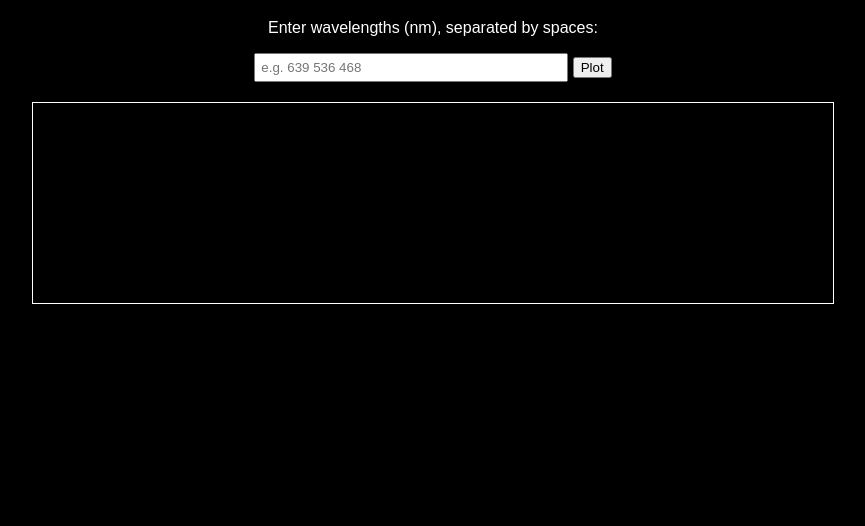
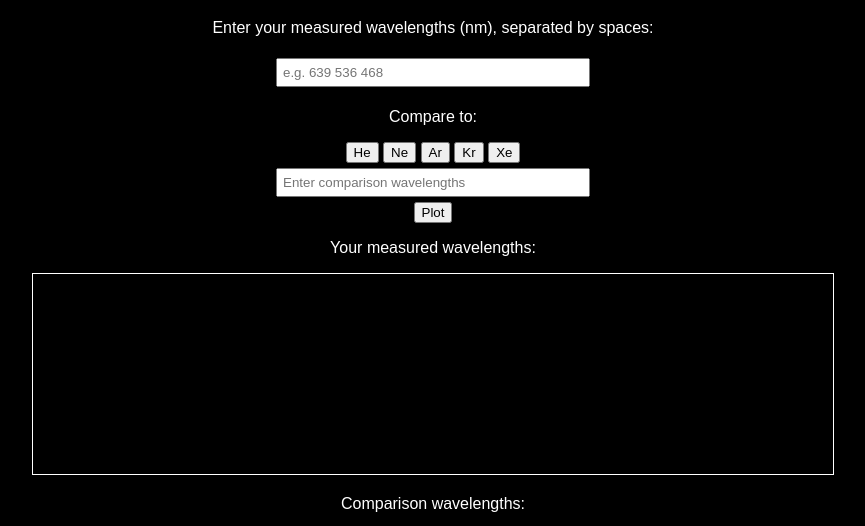
Before and after one commit to ab2028/spectrum-plotter, a plain HTML site: page index.html in a window 1280 px wide. Both pictures are taken after a click on the button "Plot". Shown: the part 61-587 px from the top of the page, without its empty margins (207-1072 px from the left). Drawn offline with Linux system fonts and the light colour scheme.

Commit message:
V2
added comparison wavelengths

```diff
--- a/index.html
+++ b/index.html
@@ -6,16 +6,38 @@
   <style>
     body { background: black; color: white; font-family: sans-serif; text-align: center; }
     #spectrum { border: 1px solid white; margin-top: 20px; }
-    input { width: 300px; padding: 5px; }
+    input { width: 300px; padding: 5px; margin: 5px 0; }
   </style>
 </head>
 <body>
   <h1>Emission Spectrum Plotter</h1>
-  <p>Enter wavelengths (nm), separated by spaces:</p>
-  <input id="input" type="text" placeholder="e.g. 639 536 468">
-  <button onclick="plotSpectrum()">Plot</button>
-  <br>
-  <canvas id="spectrum" width="800" height="200"></canvas>
+
+  <!-- Inputs (unchanged) -->
+<p>Enter your measured wavelengths (nm), separated by spaces:</p>
+<input id="input1" type="text" placeholder="e.g. 639 536 468">
+
+<p>Compare to:</p>
+<div id="gas-buttons">
+  <button type="button" onclick="fillComparison('He')">He</button>
+  <button type="button" onclick="fillComparison('Ne')">Ne</button>
+  <button type="button" onclick="fillComparison('Ar')">Ar</button>
+  <button type="button" onclick="fillComparison('Kr')">Kr</button>
+  <button type="button" onclick="fillComparison('Xe')">Xe</button>
+</div>
+
+<input id="input2" type="text" placeholder="Enter comparison wavelengths">
+
+
+<br>
+<button onclick="plotSpectrum()">Plot</button>
+
+<!-- Two canvas outputs -->
+<p>Your measured wavelengths:</p>
+<canvas id="spectrum1" width="800" height="200" style="border:1px solid white"></canvas>
+<p>Comparison wavelengths:</p>
+<canvas id="spectrum2" width="800" height="200" style="border:1px solid white"></canvas>
+
+
 
   <script src="script.js"></script>
 </body>
--- a/script.js
+++ b/script.js
@@ -1,7 +1,11 @@
 // Map wavelength (nm) to RGB
-// Adapted from Dan Bruton’s "Spectral Colors" approximation
 function wavelengthToRGB(wavelength) {
-  let R=0, G=0, B=0, factor=0;
+  let R = 0, G = 0, B = 0, factor = 0;
+
+  if (wavelength < 380 || wavelength > 780) {
+    // Return gray for out-of-range
+    return "rgb(128,128,128)";
+  }
 
   if (wavelength >= 380 && wavelength < 440) {
     R = -(wavelength - 440) / (440 - 380);
@@ -23,47 +27,86 @@ function wavelengthToRGB(wavelength) {
     R = 1.0;
     G = -(wavelength - 645) / (645 - 580);
     B = 0.0;
-  } else if (wavelength <= 780) {
+  } else { // (wavelength <= 780)
     R = 1.0;
     G = 0.0;
     B = 0.0;
   }
 
-  // Intensity factor near vision limits
-  if (wavelength < 420) factor = 0.3 + 0.7*(wavelength - 380) / (40);
-  else if (wavelength > 700) factor = 0.3 + 0.7*(780 - wavelength) / (80);
+  // Intensity correction
+  if (wavelength < 420) factor = 0.3 + 0.7 * (wavelength - 380) / 40;
+  else if (wavelength > 700) factor = 0.3 + 0.7 * (780 - wavelength) / 80;
   else factor = 1.0;
 
-  R = Math.round(R * factor * 255);
-  G = Math.round(G * factor * 255);
-  B = Math.round(B * factor * 255);
+  // Clamp and round
+  R = Math.max(0, Math.min(255, Math.round(R * factor * 255)));
+  G = Math.max(0, Math.min(255, Math.round(G * factor * 255)));
+  B = Math.max(0, Math.min(255, Math.round(B * factor * 255)));
 
   return `rgb(${R},${G},${B})`;
 }
 
-// Draw spectrum lines
+// Standard emission lines for each gas (in nm)
+const GAS_LINES = {
+  "He": "447 468 471 492 501 504 587 667 706",
+  "Ne": "540 585 588 594 609 626 640 650 659",
+  "Ar": "696 705 714 763 772 811 842 912",
+  "Kr": "427 436 557 587 747 811 826 877",
+  "Xe": "462 467 484 497 529 541 753 882"
+};
+
+// Fills the comparison input with standard wavelengths for the gas
+function fillComparison(gas) {
+  document.getElementById("input2").value = GAS_LINES[gas] || "";
+}
+
+// Draw spectrum lines from both inputs on separate canvases
 function plotSpectrum() {
-  const canvas = document.getElementById("spectrum");
-  const ctx = canvas.getContext("2d");
-  ctx.fillStyle = "black";
-  ctx.fillRect(0, 0, canvas.width, canvas.height);
+  const canvas1 = document.getElementById("spectrum1");
+  const ctx1 = canvas1.getContext("2d");
+  ctx1.fillStyle = "black";
+  ctx1.fillRect(0, 0, canvas1.width, canvas1.height);
 
-  const input = document.getElementById("input").value;
-  const wavelengths = input.split(" ").map(Number);
+  const canvas2 = document.getElementById("spectrum2");
+  const ctx2 = canvas2.getContext("2d");
+  ctx2.fillStyle = "black";
+  ctx2.fillRect(0, 0, canvas2.width, canvas2.height);
 
   const minWL = 390, maxWL = 745;
 
-  wavelengths.forEach((wl) => {
-    if (wl < minWL || wl > maxWL) return; // skip out-of-range
-    // Map wavelength → x-position
-    const x = ((wl - minWL) / (maxWL - minWL)) * canvas.width;
+  const wavelengths1 = document.getElementById("input1").value
+    .trim()
+    .split(/\s+/)
+    .map(Number)
+    .filter(x => !isNaN(x));
+
+  const wavelengths2 = document.getElementById("input2").value
+    .trim()
+    .split(/\s+/)
+    .map(Number)
+    .filter(x => !isNaN(x));
+
+  wavelengths1.forEach((wl) => {
+    if (wl < minWL || wl > maxWL) return;
+    const x = ((wl - minWL) / (maxWL - minWL)) * canvas1.width;
     const color = wavelengthToRGB(wl);
+    ctx1.strokeStyle = color;
+    ctx1.lineWidth = 3;
+    ctx1.beginPath();
+    ctx1.moveTo(x, 0);
+    ctx1.lineTo(x, canvas1.height);
+    ctx1.stroke();
+  });
 
-    ctx.strokeStyle = color;
-    ctx.lineWidth = 3;
-    ctx.beginPath();
-    ctx.moveTo(x, 0);
-    ctx.lineTo(x, canvas.height);
-    ctx.stroke();
+  wavelengths2.forEach((wl) => {
+    if (wl < minWL || wl > maxWL) return;
+    const x = ((wl - minWL) / (maxWL - minWL)) * canvas2.width;
+    const color = wavelengthToRGB(wl);
+    ctx2.strokeStyle = color;
+    ctx2.lineWidth = 3;
+    ctx2.beginPath();
+    ctx2.moveTo(x, 0);
+    ctx2.lineTo(x, canvas2.height);
+    ctx2.stroke();
   });
 }
```
